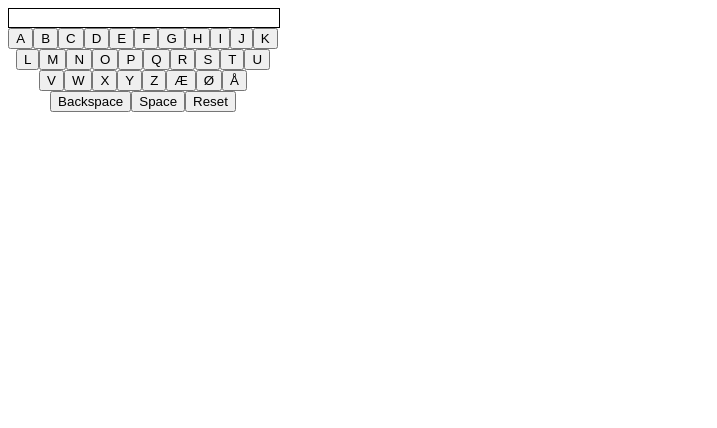
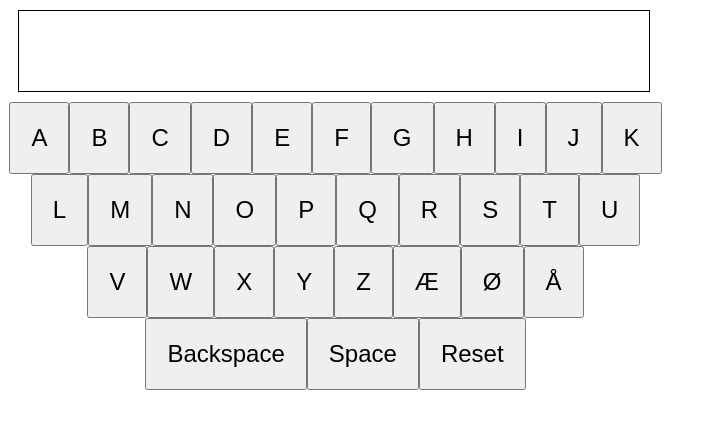
Before and after one commit to TakoyCode/Oppgaver-Om-This, a plain HTML site: page index.html in a window 1280 px wide. Shown: the whole page, without its empty margins (0-717 px from the left). Drawn offline with Linux system fonts and the light colour scheme.

Commit message:
Made the elements bigger

```diff
--- a/index.html
+++ b/index.html
@@ -8,17 +8,24 @@
     <style>
         .border {
             border: 1px solid black;
-            width: 270px;
-            height: 18px;
+            width: 630px;
+            height: 80px;
             display: flex;
-            flex-wrap: wrap;
+            align-items: center;
+            font-size: xx-large;
+            margin: 10px;
         }
 
         .centerbuttons {
             display: flex;
             flex-wrap: wrap;
-            width: 270px;
+            width: 655px;
             justify-content: center;
+        }
+
+        button {
+            padding: 20px;
+            font-size: x-large
         }
     </style>
 </head>
```
